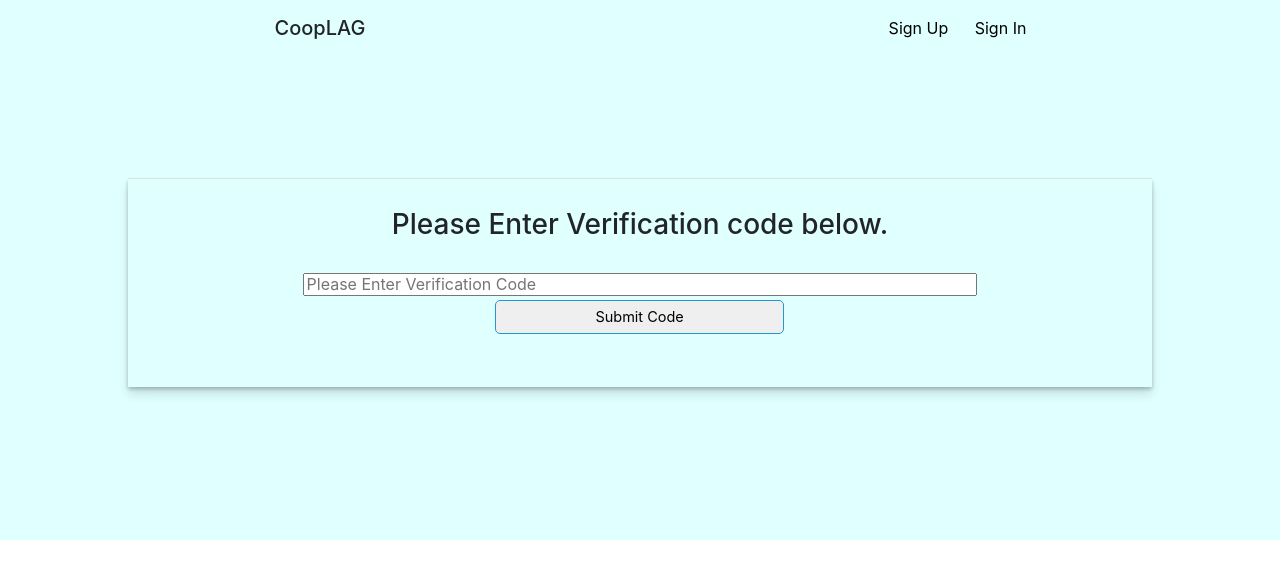
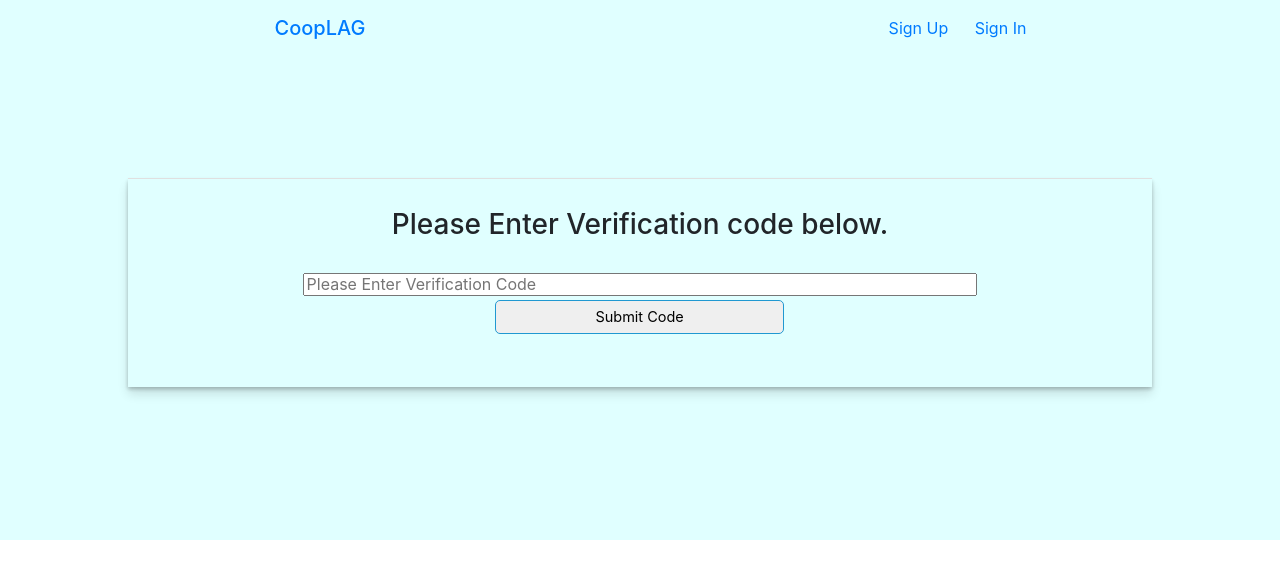
Before and after one commit to cmcWebCode40/my_portfolio_site, a React (Create React App) app: page /verify in a window 1280 px wide. Shown: the top 578 px of the page. Built offline with nearby package versions, Linux system fonts and the light colour scheme.

Commit message:
Edit on Home page

```diff
--- a/src/Components/NavBar/Navbar.js
+++ b/src/Components/NavBar/Navbar.js
@@ -15,7 +15,7 @@ export default function Navbar(props) {
                 <div className="container-fluid d-none d-md-block">
                     <div className="row">
                         <div className="col-lg-6 col-xl-6 col-md-6 custom_nav">
-                            <h5 className="p-3">Coop<span id="lag">LAG</span></h5>
+                            <h5 className="p-3"><NavLink to="/">Coop<span id="lag">LAG</span></NavLink></h5>
                         </div>
                         <div className="col-lg-6 col-xl-6 col-md-6 pt-3 custom_login">
                             <NavLink to="/register"> <span id="signup">Sign Up</span> </NavLink>
@@ -33,6 +33,12 @@ const StyledDiv = styled.div`
         margin-bottom: 50px;
     }
 
+    h5{
+        cursor:pointer;
+        a{
+            text-decoration: none;
+        }
+    }
     .custom_nav{
         padding-right: 0px
         display: flex;
@@ -47,7 +53,6 @@ const StyledDiv = styled.div`
         a{
             margin: 2px 5px;
             text-decoration: none;
-            color: black;
             padding: 3px 6px;
             border-radius: 5px;
         }
--- a/src/Components/WebPages/Home.js
+++ b/src/Components/WebPages/Home.js
@@ -20,11 +20,12 @@ export default Home;
 const StyledDiv = styled.div`
     Height: 100vh;
     .div-welcome{
-        margin-top: 20%;
+        margin-top: 12%;
 
         h3{
             text-align: center;
             font-size: 30px;
+            margin-bottom: 30px;
         }
 
         .coop{
```
